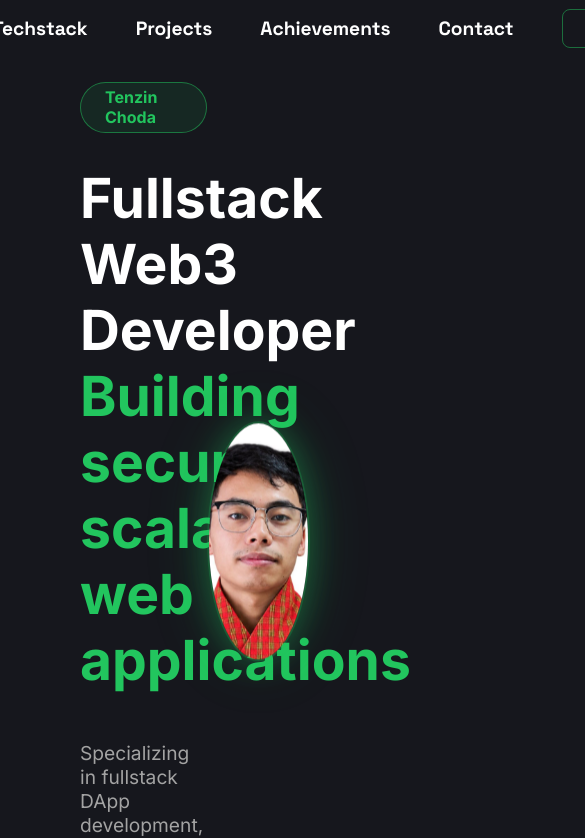
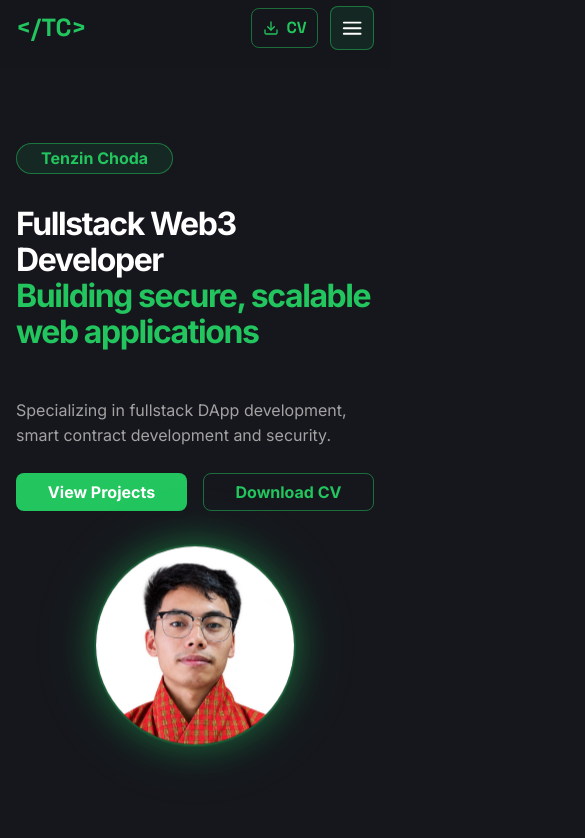
Before and after one commit to tenze21/portfolio, a React (Vite) app: page / in a window 390 px wide. Shown: the top 838 px of the page, 585 px wide, since content can reach past the window. Built offline with nearby package versions, Linux system fonts and the light colour scheme.

Commit message:
Improve portfolio responsiveness and mobile navigation

```diff
--- a/src/App.css
+++ b/src/App.css
@@ -1,81 +1,95 @@
 .nav-bar {
-  padding: .5rem 2rem;
   position: sticky;
   top: 0;
   z-index: 100;
-  &.scrolled {
-    background-color: rgb(255 255 255 / 8%);
-    -webkit-backdrop-filter: blur(10px); /* older Safari */
-    backdrop-filter: blur(10px);
-    box-shadow: 0 1px 0 rgb(var(--color-primary-rgb) / 25%);
+  padding-inline: clamp(1rem, 4vw, 4rem);
+  background: rgb(22 23 29 / 94%);
+  -webkit-backdrop-filter: blur(14px);
+  backdrop-filter: blur(14px);
+  border-bottom: 1px solid transparent;
 }
-  .nav-list {
-    list-style: none;
+
+.nav-bar.scrolled {
+  border-bottom-color: rgb(34 197 94 / 20%);
+}
+
+.nav-inner {
   display: flex;
   align-items: center;
-    justify-content: center;
-    gap: 3rem;
+  gap: clamp(1rem, 2vw, 2.5rem);
+  max-width: 80rem;
+  min-height: 4.5rem;
+  margin-inline: auto;
   font-family: var(--font-important);
-    li {
+}
+
+.nav-bar a { text-decoration: none; }
+
+.nav-bar .logo {
+  margin-right: auto;
+  flex-shrink: 0;
   color: var(--color-primary);
-      position: relative;
-      .nav-link {
+  font-size: 1.75rem;
+  font-weight: 700;
+}
+
+.nav-links {
+  display: flex;
+  align-items: center;
+  gap: clamp(0.75rem, 1.5vw, 2rem);
+}
+
+.nav-links a {
   color: var(--text-w);
-        text-decoration: none;
-        font-weight: 700;
-        font-size: var(--size-body-text);
-        transition: all 0.25s ease;
-        &::after {
-          content: "";
-          position: absolute;
-          left: 0;
-          bottom: -4px; /* distance below the text */
-          width: 100%;
-          height: 2px;
-          background: var(--color-primary);
-          transform: scaleX(0); /* hidden by default */
-          transform-origin: left; /* grows from left to right */
-          transition: transform 0.25s ease;
+  font-size: 0.95rem;
+  font-weight: 650;
+  white-space: nowrap;
+  transition: color 0.2s ease;
 }
-        &:hover::after,
-        &:focus-within::after {
-          transform: scaleX(1);
-        }
-        &:hover {
-          color: var(--color-primary);
-        }
-      }
-    }
-    .logo {
-      font-family: var(--font-important);
-      font-weight: 700;
-      font-size: 2rem;
-      margin-right: auto;
-    }
-    .cv-button {
-      text-decoration: none;
-      color: var(--color-primary);
-      background-color: transparent;
-      font-weight: 700;
-      padding: var(--button-padding);
-      border: 1px solid var(--button-border);
-      border-radius: var(--button-radius);
-      display: flex;
+
+.nav-links a:hover,
+.nav-links a:focus-visible { color: var(--color-primary); }
+
+.nav-bar .cv-button {
+  display: inline-flex;
   align-items: center;
   justify-content: center;
   gap: 0.5rem;
-      transition: transform 0.25s ease;
-      &:hover {
+  flex-shrink: 0;
+  min-height: 2.5rem;
+  padding: 0.5rem 0.9rem;
+  color: var(--color-primary);
+  border: 1px solid var(--button-border);
+  border-radius: var(--button-radius);
+  font-weight: 700;
+}
+
+.nav-bar .cv-button:hover { background: var(--button-background-light); }
+
+.menu-toggle {
+  display: none;
+  position: relative;
+  align-items: center;
+  justify-content: center;
+  width: 2.75rem;
+  height: 2.75rem;
+  border: 1px solid var(--button-border);
+  border-radius: var(--button-radius);
+  background: var(--button-background-light);
+  color: var(--text-w);
   cursor: pointer;
-        background-color: var(--button-background-light);
-        transform: scale(1.1);
-        box-shadow:
-          inset 0 -2em 2em rgb(34 197 94 / 10%),
-          0.2em 0.2em 0.5em rgb(34 197 94 / 20%);
 }
+
+.menu-toggle svg {
+  position: absolute;
+  width: 1.4rem;
+  height: 1.4rem;
+  transition: opacity 0.22s ease, transform 0.32s cubic-bezier(.2, .8, .2, 1);
 }
-  }
-}
+
+.menu-icon--close { opacity: 0; transform: rotate(-75deg) scale(.65); }
+.menu-toggle[aria-expanded="true"] .menu-icon--open { opacity: 0; transform: rotate(75deg) scale(.65); }
+.menu-toggle[aria-expanded="true"] .menu-icon--close { opacity: 1; transform: rotate(0) scale(1); }
 
 .banner {
   display: flex;
@@ -111,12 +125,9 @@
   }
   .banner-actions {
     margin-top: 1.5rem;
-    button, .cv-button {
-      text-decoration: none;
     a {
       text-decoration: none;
-        color: white;
-      }
+      text-align: center;
       color: var(--color-primary);
       border: solid 1px var(--button-border);
       border-radius: var(--button-radius);
@@ -272,9 +283,11 @@
 
   .card-media {
     overflow: hidden;
+    width: 100%;
   }
   img {
-    flex: 1 1 10rem;
+    display: block;
+    width: 100%;
     aspect-ratio: 16 / 9;
     object-fit: cover;
     object-position: top;
@@ -485,6 +498,8 @@
     }
     input,
     textarea {
+      width: 100%;
+      min-width: 0;
       background-color: transparent;
       border: solid 1px rgb(119 119 119 /0.8);
       border-radius: 0.5rem;
@@ -574,3 +589,161 @@
     transform: translateY(-10px);
   }
 }
+
+/* Fluid layout keeps the content comfortable between the major breakpoints. */
+.banner {
+  gap: clamp(2rem, 6vw, 6rem);
+  min-height: min(38rem, 75vh);
+}
+
+.banner .banner-word { width: auto; flex: 1 1 0; min-width: 0; }
+.banner .banner-text-main { margin-block: 1.5rem 2rem; }
+.banner .banner-text-main h2 {
+  font-size: clamp(2rem, 3.9vw, 4rem);
+  line-height: 1.12;
+  letter-spacing: -0.045em;
+}
+.banner .banner-img { flex: 0 1 36%; }
+.banner .banner-img img {
+  width: clamp(12rem, 28vw, 24rem);
+  height: clamp(12rem, 28vw, 24rem);
+}
+
+.about { align-items: start; gap: clamp(2rem, 6vw, 6rem); }
+.about .picture { flex: 0 1 20rem; min-width: 0; }
+.about .picture img { max-width: 100%; }
+.about .about-text { flex: 1 1 0; width: auto; min-width: 0; }
+
+.technology .logos {
+  display: grid;
+  grid-template-columns: repeat(auto-fit, minmax(6.5rem, 1fr));
+  width: min(100%, 64rem);
+  gap: 0.8rem;
+}
+.technology .logos div { width: auto; min-width: 0; }
+
+.project-grid {
+  grid-template-columns: repeat(2, minmax(0, 1fr));
+}
+.project-card { flex-direction: column; }
+.project-card .card-body { flex: 1; }
+
+.achievements .certs {
+  display: grid;
+  grid-template-columns: repeat(auto-fit, minmax(min(100%, 24rem), 1fr));
+  max-width: 70rem;
+  margin-inline: auto;
+}
+.achievements .achievement-card { min-width: 0; }
+.achievements .achievement-card .card-body { min-width: 0; }
+
+.grid-container { padding-inline: 0; }
+.grid-container .info-item > div { min-width: 0; }
+.grid-container .info-item a { overflow-wrap: anywhere; }
+
+@media (max-width: 1100px) {
+  .nav-links { gap: 0.75rem; }
+  .nav-links a { font-size: 0.88rem; }
+  .banner .banner-text-main h2 { font-size: clamp(2rem, 4.1vw, 3.25rem); }
+}
+
+@media (max-width: 920px) {
+  .nav-inner { flex-wrap: wrap; min-height: 4.25rem; column-gap: 0.75rem; row-gap: 0; }
+  .nav-bar .logo { font-size: 1.55rem; }
+  .menu-toggle { display: inline-flex; }
+  .nav-links {
+    order: 4;
+    flex-basis: 100%;
+    flex-direction: column;
+    align-items: stretch;
+    gap: 0;
+    max-height: 0;
+    overflow: hidden;
+    opacity: 0;
+    visibility: hidden;
+    pointer-events: none;
+    transform: translateY(-0.5rem);
+    border-top: 1px solid transparent;
+    transition: max-height 0.42s cubic-bezier(.2, .8, .2, 1),
+      opacity 0.25s ease, transform 0.32s ease,
+      visibility 0.42s, border-color 0.25s ease;
+  }
+  .nav-links--open {
+    max-height: 20rem;
+    opacity: 1;
+    visibility: visible;
+    pointer-events: auto;
+    transform: translateY(0);
+    border-top-color: rgb(255 255 255 / 10%);
+  }
+  .nav-links a {
+    padding: 0.75rem 0.5rem;
+    font-size: 1rem;
+    opacity: 0;
+    transform: translateY(-0.35rem);
+    transition: opacity 0.2s ease, transform 0.3s ease, color 0.2s ease;
+  }
+  .nav-links--open a { opacity: 1; transform: translateY(0); }
+  .nav-links--open a:nth-child(2) { transition-delay: 0.035s; }
+  .nav-links--open a:nth-child(3) { transition-delay: 0.07s; }
+  .nav-links--open a:nth-child(4) { transition-delay: 0.105s; }
+  .nav-links--open a:nth-child(5) { transition-delay: 0.14s; }
+  .banner { min-height: 31rem; }
+  .about { flex-direction: column-reverse; align-items: stretch; gap: 2.5rem; margin-block: 6rem; }
+  .about .picture { flex: auto; }
+  .about .picture img { width: min(100%, 18rem); height: 21rem; }
+  .about .about-text { width: 100%; }
+  .grid-container { grid-template-columns: 1fr; gap: 1.5rem; }
+  .contact__sidebar { grid-template-columns: repeat(2, minmax(0, 1fr)); }
+}
+
+@media (max-width: 720px) {
+  .project-grid { grid-template-columns: 1fr; }
+  .banner {
+    min-height: 0;
+    flex-direction: column;
+    align-items: flex-start;
+    gap: 2.5rem;
+    padding-top: 3rem;
+  }
+  .banner .banner-word { width: 100%; }
+  .banner .banner-text-main h2 { font-size: clamp(2rem, 8vw, 3.4rem); }
+  .banner .banner-img { align-self: center; }
+  .banner .banner-img img { width: clamp(12rem, 52vw, 18rem); height: clamp(12rem, 52vw, 18rem); }
+  .about { flex-direction: column-reverse; align-items: stretch; gap: 2.5rem; margin-block: 5rem; }
+  .about .picture { flex: auto; }
+  .about .picture img { width: min(100%, 18rem); height: 21rem; }
+  .about .about-text { width: 100%; }
+  .featured-projects { margin-block-start: 6rem; }
+  .achievements, .contact { margin-block-start: 5rem; }
+  .featured-projects h2, .achievements h2, .contact h2 {
+    font-size: clamp(2rem, 6vw, 3rem);
+  }
+  .contact__sidebar { grid-template-columns: 1fr; }
+}
+
+@media (max-width: 520px) {
+  .nav-bar { padding-inline: 1rem; }
+  .nav-bar .cv-button { min-height: 2.5rem; padding-inline: 0.65rem; }
+  .banner .banner-text-main { margin-block: 1.25rem; }
+  .banner p { font-size: 1rem; line-height: 1.6; }
+  .banner .banner-actions { flex-wrap: wrap; }
+  .banner .banner-actions > * { flex: 1 1 10rem; text-align: center; }
+  .about .about-text p { font-size: 1rem; line-height: 1.75; }
+  .technology .logos { grid-template-columns: repeat(auto-fit, minmax(5.8rem, 1fr)); gap: 0.55rem; }
+  .technology .logos div { padding: 0.8rem 0.25rem; font-size: 0.8rem; }
+  .card { padding: 1.25rem; }
+  .form-container { grid-template-columns: 1fr; gap: 1rem; }
+  .form-container .span-all { grid-column: auto; }
+  .achievements .achievement-card { padding: 0.8rem; }
+  .achievements .achievement-card h3 { margin-bottom: 0.4rem; font-size: 1rem; }
+  .achievements .achievement-card .card-media img { width: 4rem; }
+  .project-card .meta { flex-wrap: wrap; gap: 0.5rem; }
+}
+
+@media (prefers-reduced-motion: reduce) {
+  .nav-links, .nav-links a, .menu-toggle svg {
+    transition: none;
+    transition-delay: 0s;
+  }
+}
--- a/src/components/Achievements.tsx
+++ b/src/components/Achievements.tsx
@@ -7,7 +7,7 @@ export default function Achievements(){
             <h2 id="achievement_header">Achievements</h2>
             <div className="certs">
                 {achievements.map((cert)=>(
-                    <AchievementCard title={cert.title} image={cert.image} issuer={cert.issuer} date={cert.date}/>
+                    <AchievementCard key={cert.title} title={cert.title} image={cert.image} issuer={cert.issuer} date={cert.date}/>
                 ))}
             </div>
         </section>
--- a/src/components/Banner.tsx
+++ b/src/components/Banner.tsx
@@ -2,7 +2,7 @@ import bannerImg from "../assets/banner-profile.jpg";
 
 export default function Banner(){
     return(
-        <section aria-label="Banner" className="banner">
+        <section aria-label="Banner" className="banner" id="top">
             <div className="banner-word">
                 <h2 className="name">Tenzin Choda</h2>
                 <div className="banner-text-main">
@@ -11,7 +11,7 @@ export default function Banner(){
                 </div>
                 <p>Specializing in fullstack DApp development, smart contract development and security.</p>
                 <div className="banner-actions">
-                    <button><a href="#projects">View Projects</a></button>
+                    <a href="#projects" className="primary-action">View Projects</a>
                     <a href="/tenzin_choda_cv.pdf" download="tenzin_choda_cv.pdf" className="cv-button">Download CV</a>
                 </div>
             </div>
--- a/src/components/Header.tsx
+++ b/src/components/Header.tsx
@@ -1,34 +1,40 @@
-import { FiDownload } from "react-icons/fi";
+import { useState } from "react";
+import { FiDownload, FiMenu, FiX } from "react-icons/fi";
 import { useScrolled } from "../hooks/useScrolled";
 
 export default function Header() {
   const scrolled = useScrolled();
+  const [menuOpen, setMenuOpen] = useState(false);
+  const closeMenu = () => setMenuOpen(false);
 
   return (
-    <nav className={`nav-bar ${scrolled? "scrolled" : ""}`}>
-      <ul className="nav-list">
-        <li className="logo">{"</TC>"}</li>
-        <li className="nav-item">
-          <a href="#about" className="nav-link">About</a>
-        </li>
-        <li className="nav-item">
-          <a href="#techstack" className="nav-link">Techstack</a>
-        </li>
-        <li className="nav-item">
-          <a href="#projects" className="nav-link">Projects</a>
-        </li>
-        <li className="nav-item">
-          <a href="#achievements" className="nav-link">Achievements</a>
-        </li>
-        <li className="nav-item">
-          <a href="#contact" className="nav-link">Contact</a>
-        </li>
-        <li>
-          <a className="cv-button" href="/tenzin_choda_cv.pdf" download="tenzin_choda_cv.pdf">
-            <FiDownload color="#22c55e" /> <span>CV</span>
-          </a>
-        </li>
-      </ul>
+    <nav className={`nav-bar ${scrolled ? "scrolled" : ""}`} aria-label="Main navigation">
+      <div className="nav-inner">
+        <a className="logo" href="#top" onClick={closeMenu} aria-label="Tenzin Choda, back to top">
+          {"</TC>"}
+        </a>
+        <div className={`nav-links ${menuOpen ? "nav-links--open" : ""}`} id="primary-navigation">
+          <a href="#about" onClick={closeMenu}>About</a>
+          <a href="#techstack" onClick={closeMenu}>Techstack</a>
+          <a href="#projects" onClick={closeMenu}>Projects</a>
+          <a href="#achievements" onClick={closeMenu}>Achievements</a>
+          <a href="#contact" onClick={closeMenu}>Contact</a>
+        </div>
+        <a className="cv-button" href="/tenzin_choda_cv.pdf" download="tenzin_choda_cv.pdf">
+          <FiDownload aria-hidden="true" /> <span>CV</span>
+        </a>
+        <button
+          className="menu-toggle"
+          type="button"
+          aria-controls="primary-navigation"
+          aria-expanded={menuOpen}
+          aria-label={menuOpen ? "Close navigation" : "Open navigation"}
+          onClick={() => setMenuOpen((open) => !open)}
+        >
+          <FiMenu className="menu-icon menu-icon--open" aria-hidden="true" />
+          <FiX className="menu-icon menu-icon--close" aria-hidden="true" />
+        </button>
+      </div>
     </nav>
   );
 }
--- a/src/index.css
+++ b/src/index.css
@@ -82,7 +82,10 @@ html{
   font-family: var(--font-regular);
   cursor: default;
   scroll-behavior: smooth;
+  scroll-padding-top: 6rem;
 }
 main{
-  padding: 0 5rem;
+  width: min(100%, 88rem);
+  margin-inline: auto;
+  padding-inline: clamp(1rem, 4vw, 4rem);
 }
```
Lines whose indentation alone changed are shown as unchanged.
